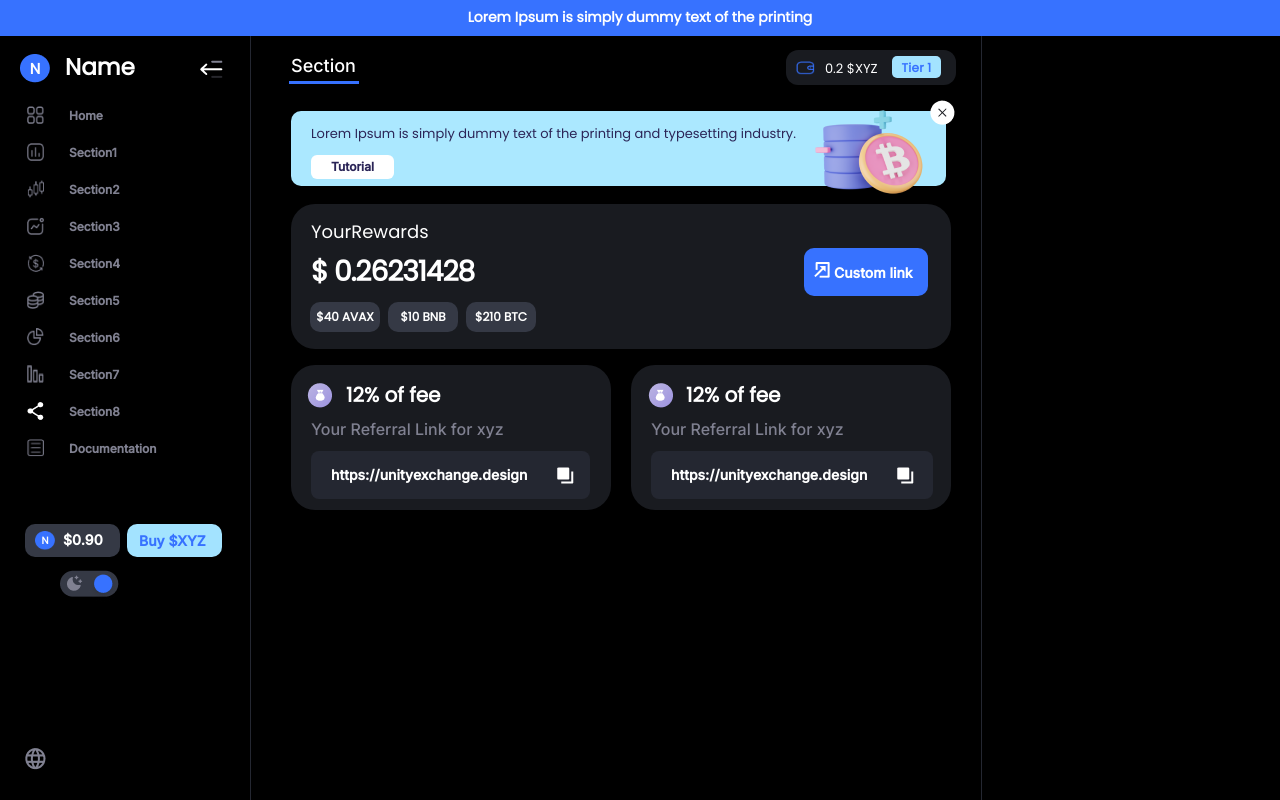
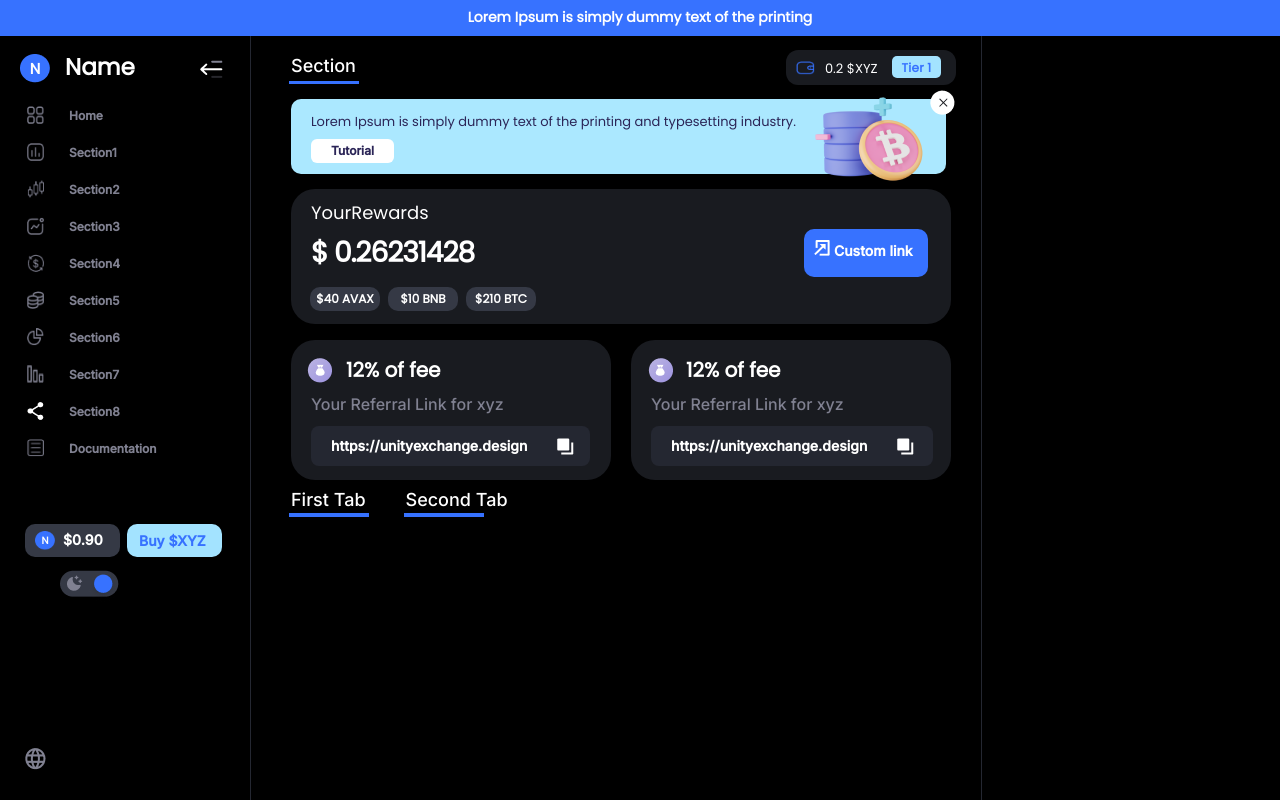
Before and after one commit to jeyakarthick44/nurturelabs, a React (Create React App) app: page / in a window 1280 px wide. Built offline with nearby package versions, Linux system fonts and the light colour scheme.

Commit message:
data ready , apply on table

```diff
--- a/src/components/Section.js
+++ b/src/components/Section.js
@@ -2,6 +2,7 @@ import React from 'react'
 import "../styles/section.css";
 import Invite from './Invite';
 import PromoPanel from './PromoPanel';
+import Table from './Table';
 import TopMenu from './TopMenu';
 import YourRewards from './YourRewards';
 
@@ -13,6 +14,7 @@ const Section = () => {
         <PromoPanel />
         <YourRewards />
         <Invite />
+        <Table />
     </div>
   )
 }
--- /dev/null
+++ b/src/components/Table.js
@@ -0,0 +1,21 @@
+import React from 'react'
+import "../styles/table.css";
+import line from "../images/line.png"
+
+
+const Table = () => {
+  return (
+    <div className='container'>
+    <div className='bottom-menu'>
+      <h2>First Tab</h2>
+      <img src={line} />
+    </div>
+    <div className='bottom-menu'>
+      <h2>Second Tab</h2>
+      <img src={line} />
+    </div>
+    </div>
+  )
+}
+
+export default Table;
--- a/src/styles/invite.css
+++ b/src/styles/invite.css
@@ -1,6 +1,6 @@
 .invite {
   position: absolute;
-  top: 365px;
+  top: 340px;
   margin-left: 40px;
   display: flex;
   flex-direction: row;
@@ -8,7 +8,7 @@
 
 .division1 {
   width: 320px;
-  height: 145px;
+  height: 140px;
   background: #191b20;
   border-radius: 24px;
   display: flex;
@@ -57,7 +57,7 @@
   background: #242731;
   mix-blend-mode: normal;
   border-radius: 8px;
-  padding: 12px 46px 12px 20px;
+  padding: 8px 46px 8px 20px;
 }
 .ungroup {
   position: relative;
@@ -74,7 +74,7 @@
 
 .division2 {
   width: 320px;
-  height: 145px;
+  height: 140px;
   background: #191b20;
   border-radius: 24px;
   margin-left: 20px;
@@ -123,7 +123,7 @@
   background: #242731;
   border-radius: 8px;
   margin-right: 18px;
-  padding: 12px 40px 12px 20px;
+  padding: 8px 46px 8px 20px;
 }
 .ungroup1 {
   position: relative;
--- a/src/styles/promopanel.css
+++ b/src/styles/promopanel.css
@@ -1,6 +1,8 @@
 @import url("https://fonts.googleapis.com/css2?family=Inter:wght@500&family=Poppins&display=swap");
 
 .promo {
+  position: relative;
+  top:-12px;
   width: 655px;
   height: 75px;
   background-color: #abe8ff;
@@ -20,6 +22,8 @@
 }
 
 .promo button {
+  position:absolute;
+  top:40px;
   background: #ffffff;
   border-radius: 6px;
   margin: 0px 0px 0px 20px;
@@ -36,18 +40,18 @@
 
 .promo-image {
   position: relative;
-  bottom: 80px;
+  bottom: 93px;
   left: 560px;
 }
 .circle{
   position: absolute;
-  top:100px;
+  top:90px;
   left:930px;
   z-index: 0;
 }
 .remove{
   position:absolute;
-  top:108px;
-  left: 938px;
+  top:98px;
+  left: 939px;
   z-index: 1;
 }
--- /dev/null
+++ b/src/styles/table.css
@@ -0,0 +1,29 @@
+@import url("https://fonts.googleapis.com/css2?family=Inter:wght@500&family=Poppins&display=swap");
+
+.bottom-menu h2 {
+  padding-top: 50px;
+  padding-left: 40px;
+  font-family: Inter;
+  font-style: normal;
+  font-weight: 500;
+  font-size: 18px;
+  line-height: 18px;
+  color: #ffffff;
+  flex: none;
+  order: 0;
+  flex-grow: 0;
+  margin: 25px 0px 6px 0px;
+}
+
+.bottom-menu img {
+  width: 80px;
+  position: relative;
+  top: -14px;
+  left: 38px;
+  background: #3772ff;
+}
+
+.container {
+  display: flex;
+  flex-direction: row;
+}
--- a/src/styles/yourrewards.css
+++ b/src/styles/yourrewards.css
@@ -2,12 +2,12 @@
 
 .your-rewards {
   position: relative;
-  top: -77px;
+  top: -92px;
   background: #191b20;
   border-radius: 24px;
   margin-left: 40px;
   width: 660px;
-  height: 145px;
+  height: 135px;
   display: flex;
   flex-direction: column;
 }
@@ -22,7 +22,7 @@
   font-style: normal;
   font-weight: 500;
   font-size: 18px;
-  padding: 14px 0px 3px 20px;
+  padding: 10px 0px 3px 20px;
   color: #ffffff;
 }
 
@@ -49,7 +49,7 @@
   font-weight: bold;
   margin: 0%;
   margin-left: 330px;
-  padding: 13px 15px 0px 10px;
+  padding: 10px 15px 0px 10px;
   font-size: 14px;
   line-height: 24px;
   text-align: center;
@@ -67,7 +67,7 @@
 }
 .buttons {
   width: 70px;
-  height: 30px;
+  height: 24px;
   text-align: center;
   background: #353945;
   margin: 0px 4px;
@@ -77,6 +77,5 @@
   font-style: normal;
   font-weight: 600;
   font-size: 12px;
-  line-height: 17px;
   color: #ffffff;
 }
```
